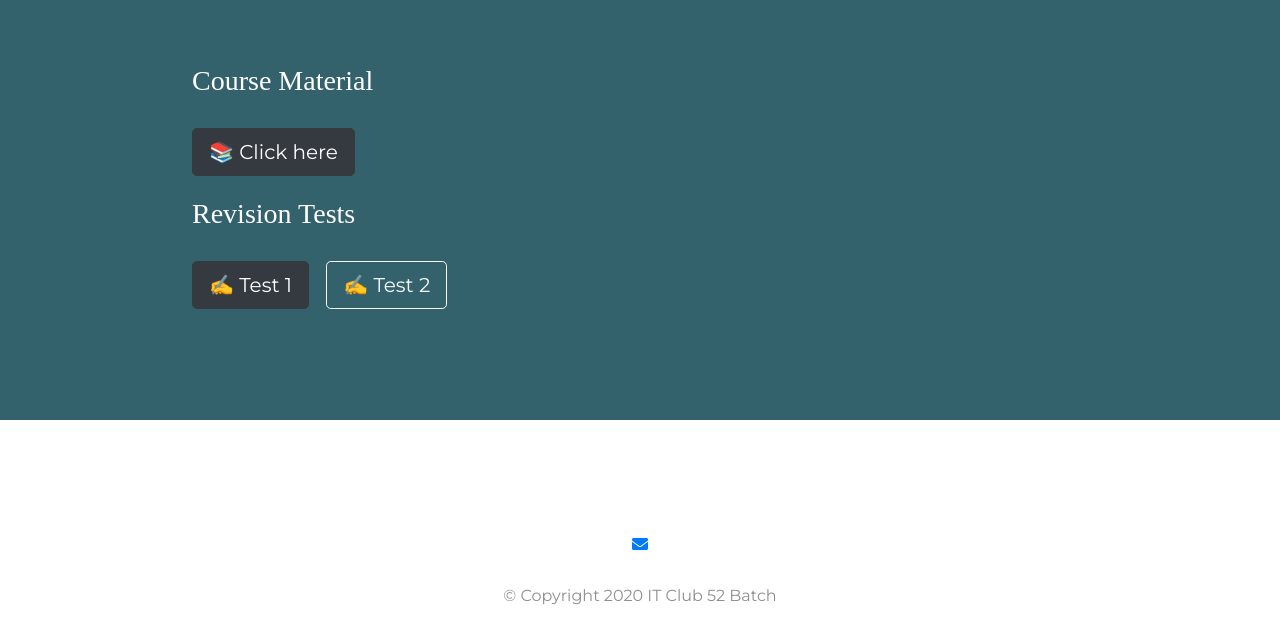
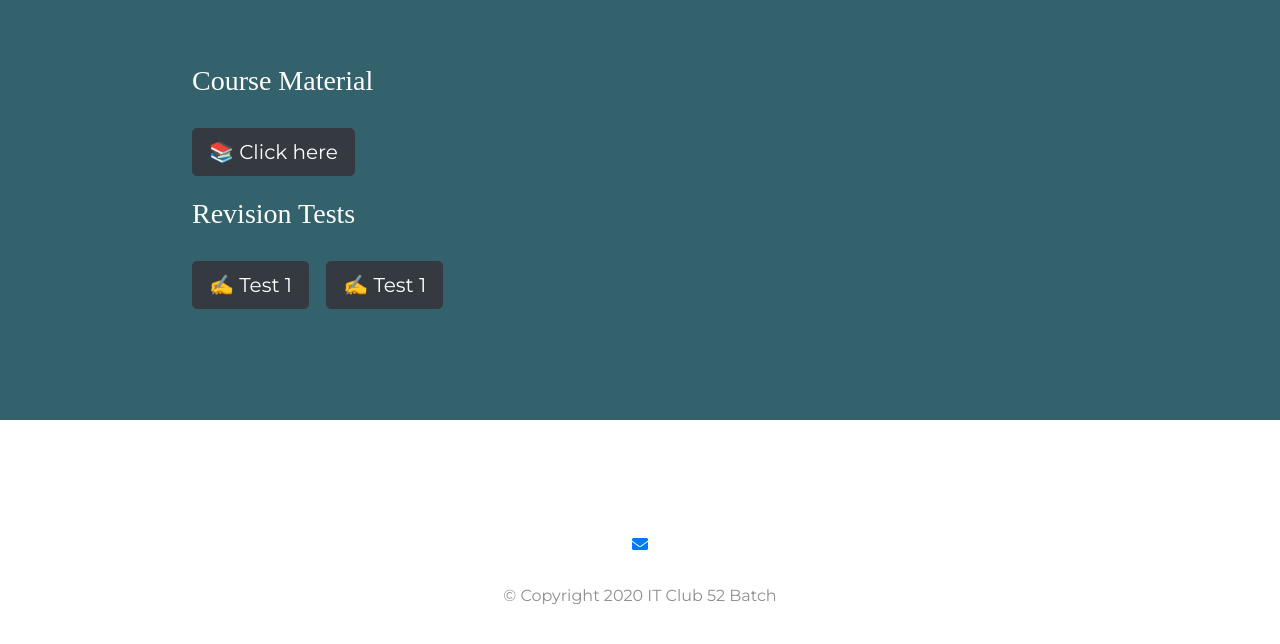
Before and after one commit to ITclub52DAGO/itclub52, a plain HTML site: page index.html in a window 1280 px wide. Shown: the part 128-772 px from the top of the page. Drawn offline with nearby package versions, Linux system fonts and the light colour scheme.

Commit message:
Update index.html

```diff
--- a/index.html
+++ b/index.html
@@ -47,7 +47,7 @@
           <h3>Revision Tests</h3>
           <a href="https://docs.google.com/forms/d/e/1FAIpQLSd1YkBcVvYwUbgrpD_yQ8RyUIIlwWRYxk1jUwg777--_an9Kw/viewform?usp=sf_link" class="btn btn-dark btn-lg download-button" role="button" aria-pressed="true">✍️ Test 1</a>
 
-          <button type="button" class="btn btn-outline-light btn-lg download-button"> ✍️ Test 2</button>
+           <a href="https://docs.google.com/forms/d/e/1FAIpQLSdjYgFhDIoGFikyBrjPb_68s5OUrkGinpdm8TcYq1SSiIF_2A/viewform" class="btn btn-dark btn-lg download-button" role="button" aria-pressed="true">✍️ Test 1</a>
         </div>
 
 
```
